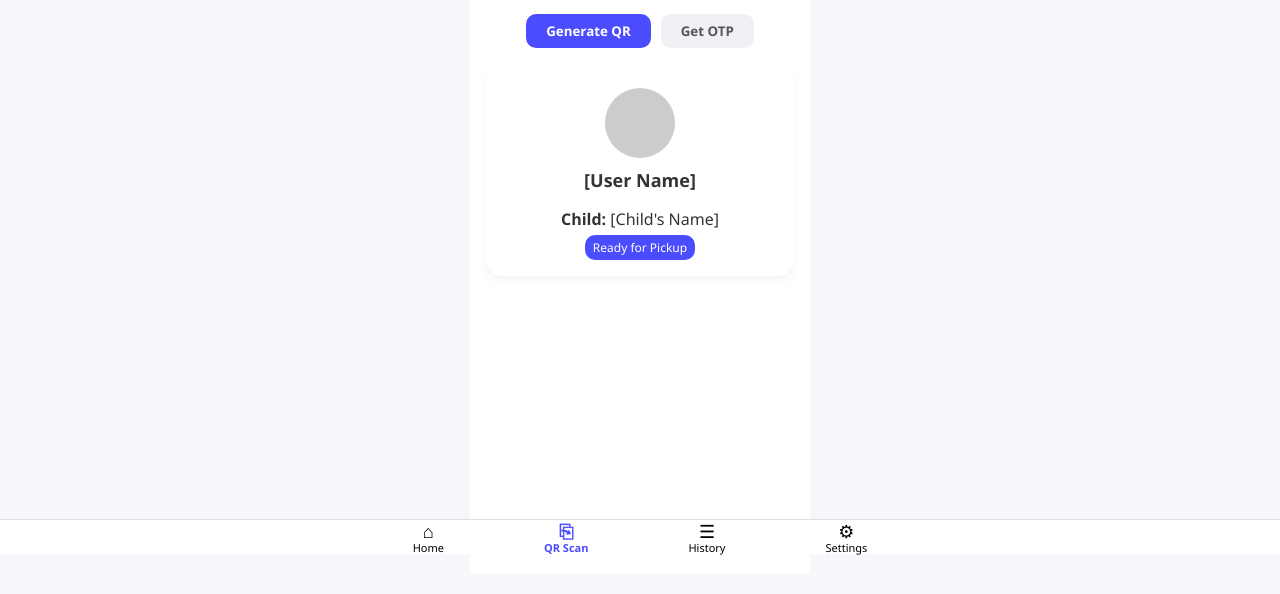
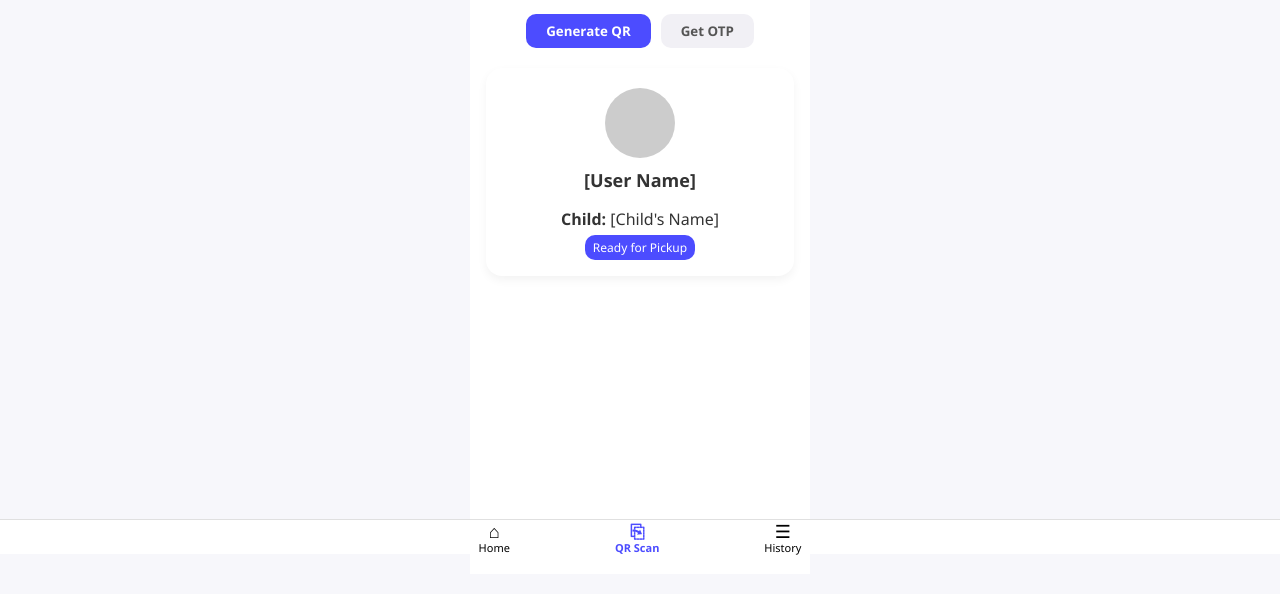
Before and after one commit to ryanmatu/Kidguard, a plain HTML site: page main.html in a window 1280 px wide. Shown: the part 246-840 px from the top of the page. Drawn offline with Linux system fonts and the light colour scheme.

Commit message:
Main changes to the navbar

```diff
--- a/main.html
+++ b/main.html
@@ -54,10 +54,7 @@
           <div class="nav-icon">☰</div>
           <div class="nav-label">History</div>
         </a>
-        <a href="settings.html" class="nav-item">
-          <div class="nav-icon">⚙</div>
-          <div class="nav-label">Settings</div>
-        </a>
+
       </div>
     </div>
 
--- a/style.css
+++ b/style.css
@@ -186,7 +186,7 @@ body {
   display: flex;
   justify-content: center;
   align-items: center;
-  gap: 100px; /* Wider spacing */
+  gap: 105px; /* Wider spacing */
 }
 
 .nav-item {
```
